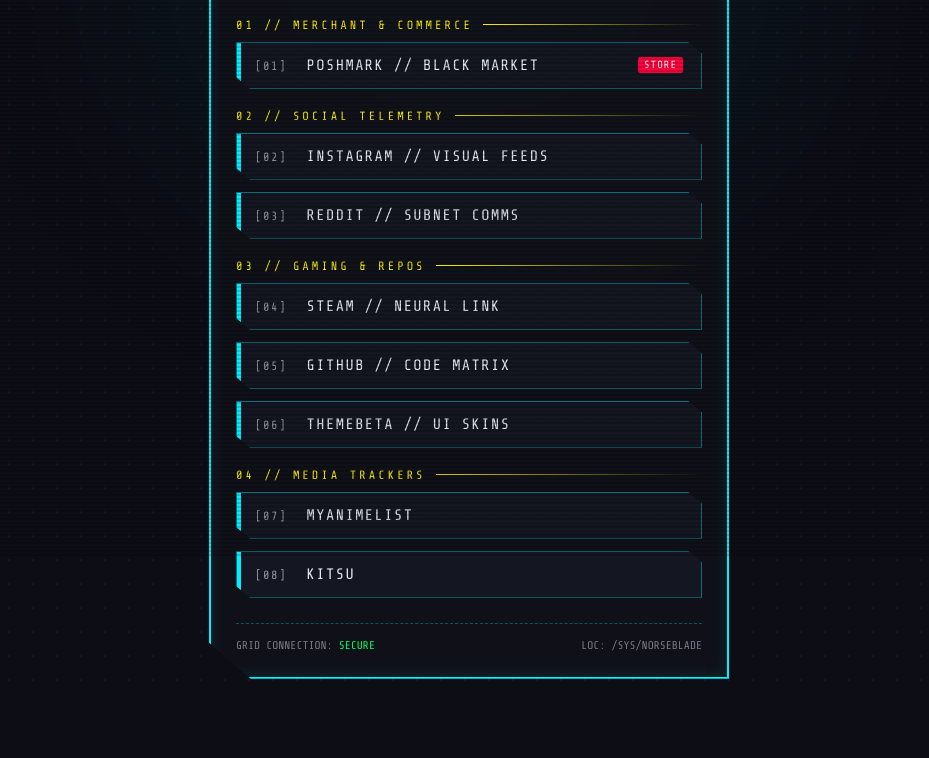
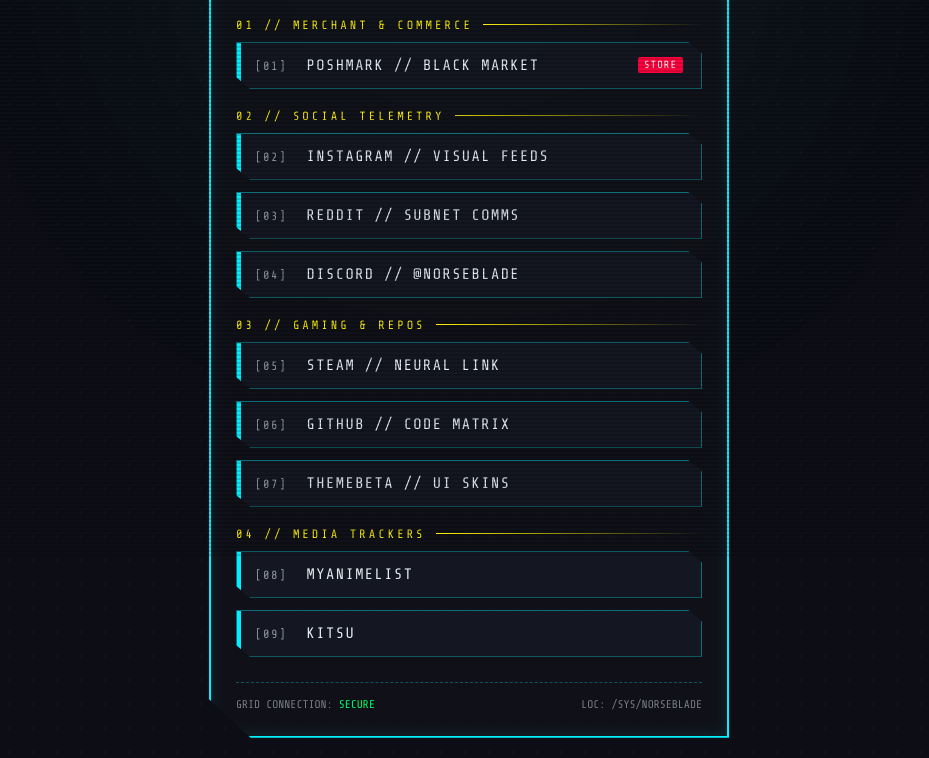
Before and after one commit to NorseBlade-Subnet/Profile, a plain HTML site: page index.html in a window 1280 px wide. Shown: the part 244-1002 px from the top of the page, without its empty margins (171-1100 px from the left). Before the commit the page ends 943 px from the top, so only its background shows below. Drawn offline with nearby package versions, Linux system fonts and the light colour scheme.

Commit message:
Update index.html - added discord username

```diff
--- a/index.html
+++ b/index.html
@@ -291,19 +291,22 @@
       <a href="https://www.reddit.com/user/NasB2k17/" target="_blank" rel="noopener" class="link-btn">
         <span><span class="node-id">[03]</span> REDDIT // SUBNET COMMS</span>
       </a>
+      <a href="https://discord.com/users/norseblade" target="_blank" rel="noopener" class="link-btn">
+        <span><span class="node-id">[04]</span> DISCORD // @NORSEBLADE</span>
+      </a>
     </div>
 
-    <!-- Gaming & Tech Section -->
+    <!-- Gaming & Repos Section -->
     <div class="category-title">03 // GAMING & REPOS</div>
     <div class="link-list">
       <a href="https://steamcommunity.com/id/NorseBlade/" target="_blank" rel="noopener" class="link-btn">
-        <span><span class="node-id">[04]</span> STEAM // NEURAL LINK</span>
+        <span><span class="node-id">[05]</span> STEAM // NEURAL LINK</span>
       </a>
       <a href="https://github.com/NorseBlade-Subnet" target="_blank" rel="noopener" class="link-btn">
-        <span><span class="node-id">[05]</span> GITHUB // CODE MATRIX</span>
+        <span><span class="node-id">[06]</span> GITHUB // CODE MATRIX</span>
       </a>
       <a href="https://themebeta.com/chrome/user/2594171" target="_blank" rel="noopener" class="link-btn">
-        <span><span class="node-id">[06]</span> THEMEBETA // UI SKINS</span>
+        <span><span class="node-id">[07]</span> THEMEBETA // UI SKINS</span>
       </a>
     </div>
 
@@ -311,10 +314,10 @@
     <div class="category-title">04 // MEDIA TRACKERS</div>
     <div class="link-list">
       <a href="https://myanimelist.net/profile/Akitsu283" target="_blank" rel="noopener" class="link-btn">
-        <span><span class="node-id">[07]</span> MYANIMELIST</span>
+        <span><span class="node-id">[08]</span> MYANIMELIST</span>
       </a>
       <a href="https://kitsu.app/users/1166476" target="_blank" rel="noopener" class="link-btn">
-        <span><span class="node-id">[08]</span> KITSU</span>
+        <span><span class="node-id">[09]</span> KITSU</span>
       </a>
     </div>
 
```
